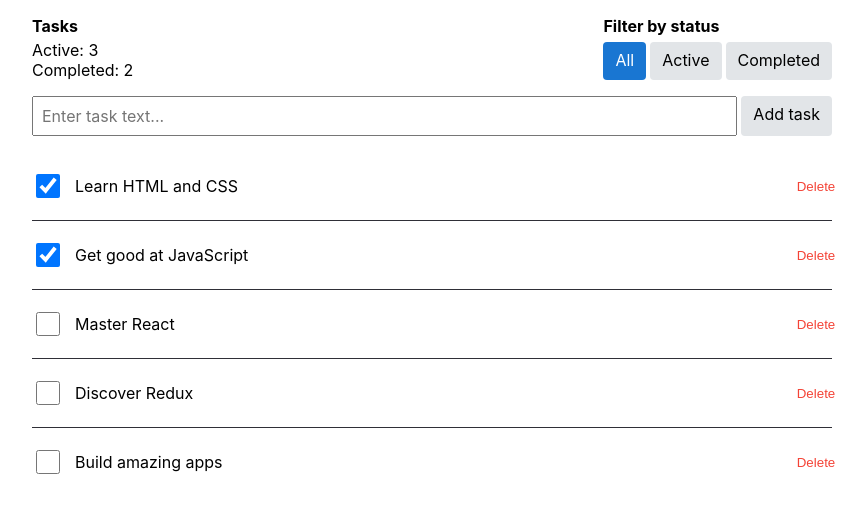
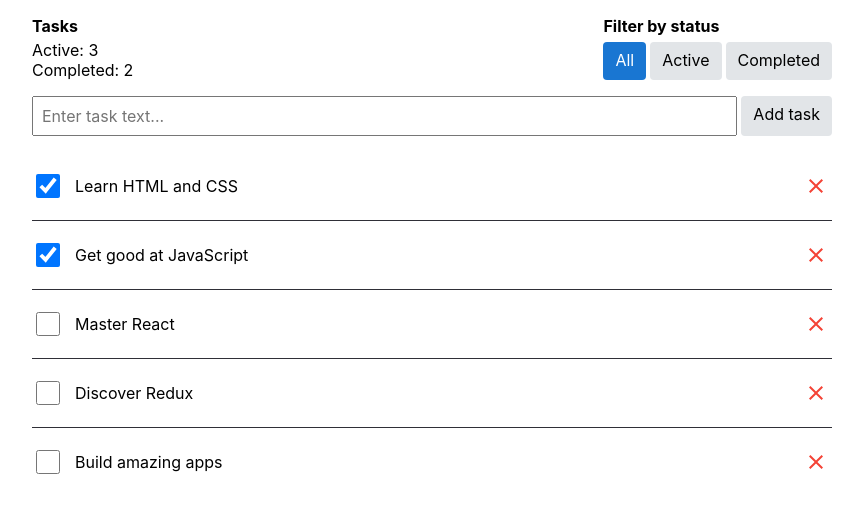
Before and after one commit to SvetlanaPopenko/goit-redux, a React (Create React App) app: page / in a window 1280 px wide. Shown: the top 512 px of the page, without its empty margins (208-1074 px from the left). Built offline with nearby package versions, Linux system fonts and the light colour scheme.

Commit message:
Update Task.js

```diff
--- a/src/components/Task/Task.js
+++ b/src/components/Task/Task.js
@@ -1,12 +1,12 @@
-import { MdClose } from "react-icons/md";
-import css from "./Task.module.css";
-import { useDispatch } from "react-redux";
-import { deleteTask,toggleCompleted } from "redux/actions";
+import { MdClose } from 'react-icons/md';
+import css from './Task.module.css';
+import { useDispatch } from 'react-redux';
+import { deleteTask, toggleCompleted } from 'redux/actions';
 
 export const Task = ({ task }) => {
   const dispatch = useDispatch();
   const handleDelete = () => dispatch(deleteTask(task.id));
-  const handleToggle=()=>dispatch(toggleCompleted(task.id))
+  const handleToggle = () => dispatch(toggleCompleted(task.id));
   return (
     <div className={css.wrapper}>
       <input
@@ -16,8 +16,8 @@
         checked={task.completed}
       />
       <p className={css.text}>{task.text}</p>
-      <button className={css.btn} onClick={handleDelete} type="button">
-        <MdClose size={24} />Delete
+      <button className={css.btn} onClick={handleDelete}>
+        <MdClose size={24} />
       </button>
     </div>
   );
```
